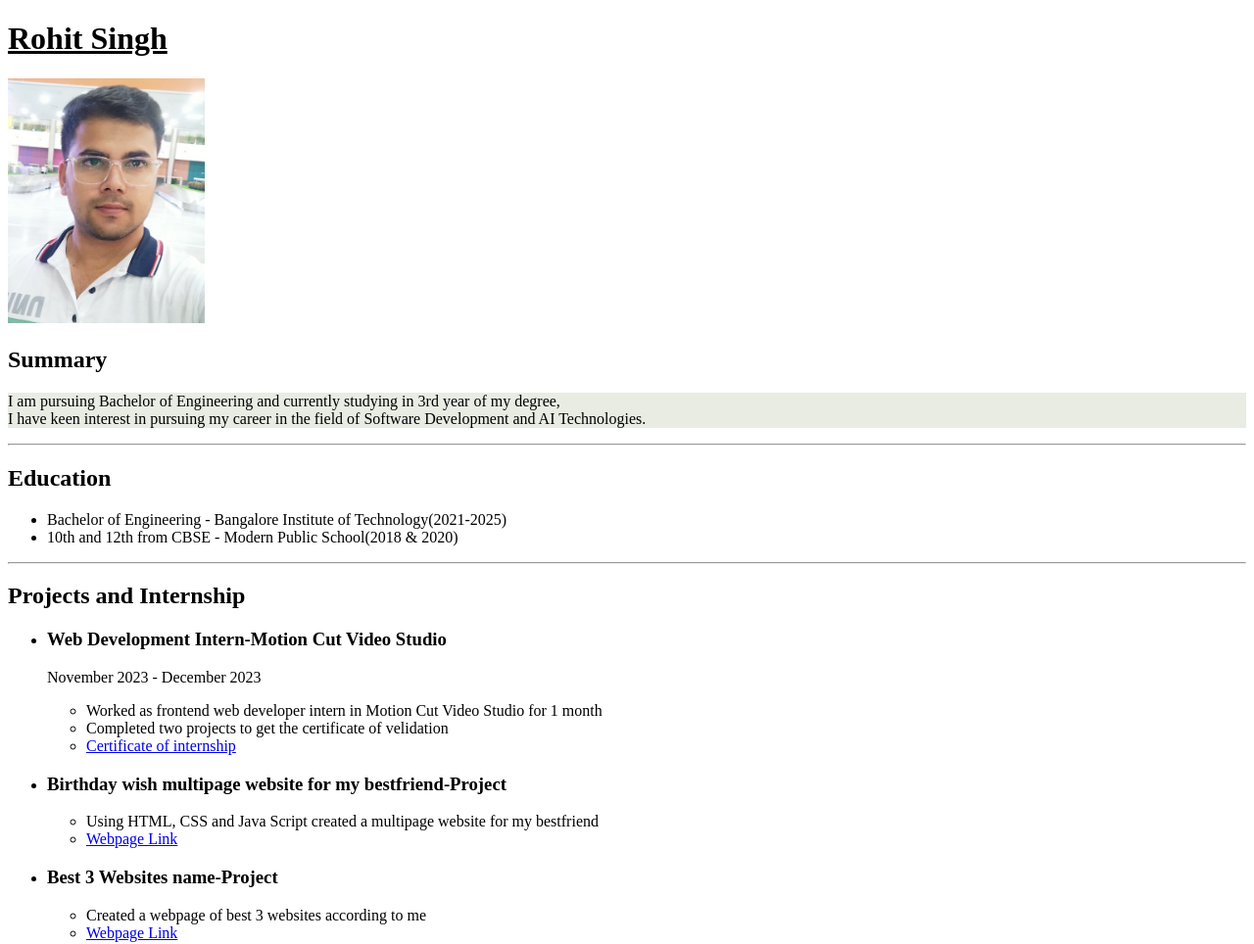
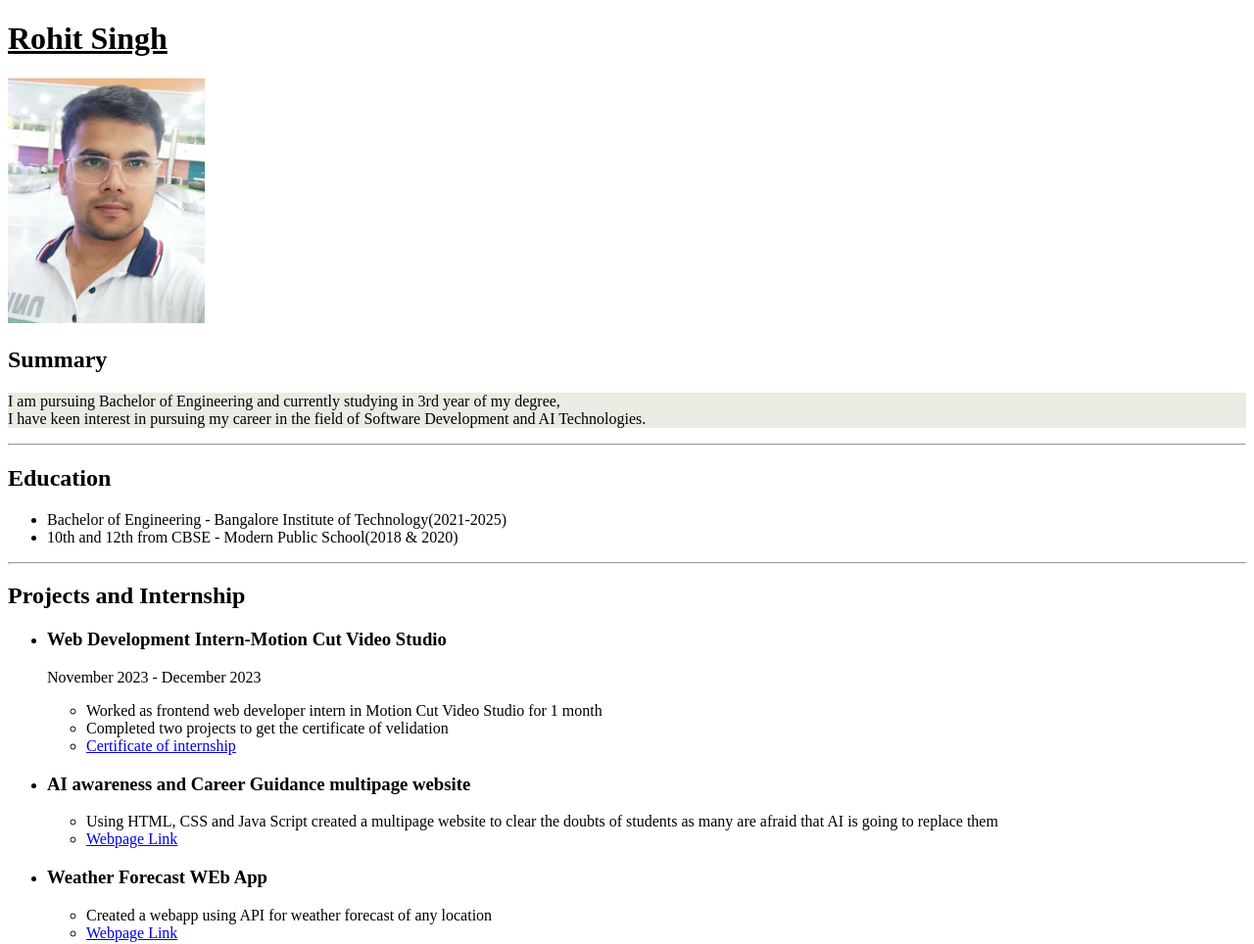
Before and after one commit to rohsingh26/resume-basic-html, a plain HTML site: page index.html in a window 1280 px wide. Shown: the top 964 px of the page at 98% size. Drawn offline with Linux system fonts and the light colour scheme.

Commit message:
Update index.html

```diff
--- a/index.html
+++ b/index.html
@@ -28,17 +28,17 @@
                         <li><a target="_blank" href="./assets/ROHIT KUMAR SINGH.pdf">Certificate of internship</a></li>
                         </ul>
                         </li>
-                <li><h3>Birthday wish multipage website for my bestfriend-Project</h3>
+                <li><h3>AI awareness and Career Guidance multipage website</h3>
                     <ul>
-                        <li>Using HTML, CSS and Java Script created a multipage website for my bestfriend</li>
-                        <li><a target="_blank" href="https://rohsingh26.github.io/shwetabirthday/">Webpage Link</a></li>
+                        <li>Using HTML, CSS and Java Script created a multipage website to clear the doubts of students as many are afraid that AI is going to replace them </li>
+                        <li><a target="_blank" href="https://rohsingh26.github.io/AI-awareness-and-career-guidance/">Webpage Link</a></li>
                         </ul>
                 </li>
 
-                        <li><h3>Best 3 Websites name-Project</h3>
+                        <li><h3>Weather Forecast WEb App</h3>
                             <ul>
-                                <li>Created a webpage of best 3 websites according to me</li>
-                                <li><a target="_blank" href="./public/best 3 movies.html">Webpage Link</a>
+                                <li>Created a webapp using API for weather forecast of any location</li>
+                                <li><a target="_blank" href="https://rohsingh26.github.io/Weather-Forecast/">Webpage Link</a>
                                     </li></ul>
                                     </li>
                                     </ul>
```
